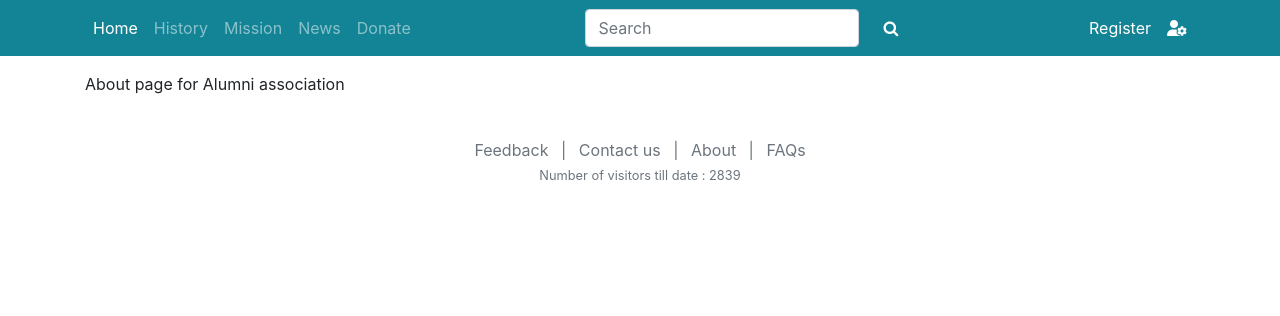
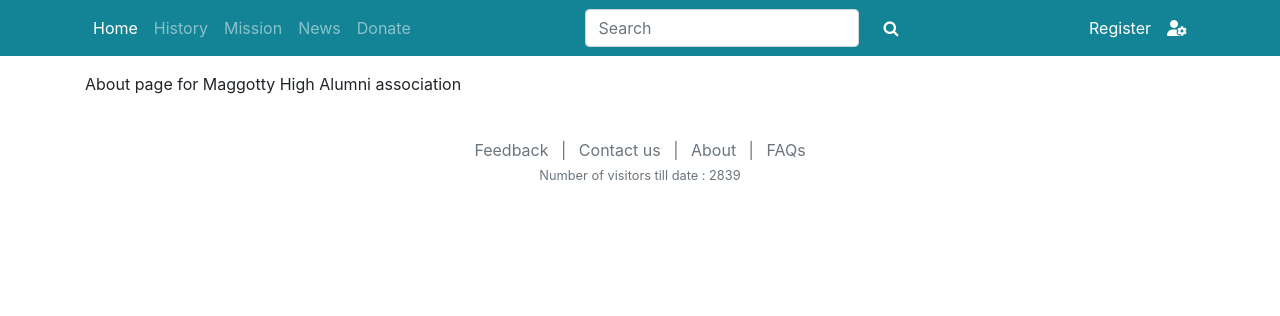
Before and after one commit to pallavitilloo/Maggotty-High-Alumni-Website, a Django app: page /about/ in a window 1280 px wide. Shown: the top 316 px of the page. Run offline with Django 3.2, Linux system fonts and the light colour scheme; some libraries are stand-ins or nearby versions.

Commit message:
Changed About page

```diff
--- a/Maggotty/templates/Maggotty/about.html
+++ b/Maggotty/templates/Maggotty/about.html
@@ -3,5 +3,5 @@
 About us
 {% endblock %}
 {% block content %}
-<p>About page for Alumni association</p>
+<p>About page for Maggotty High Alumni association</p>
 {% endblock %}
```
